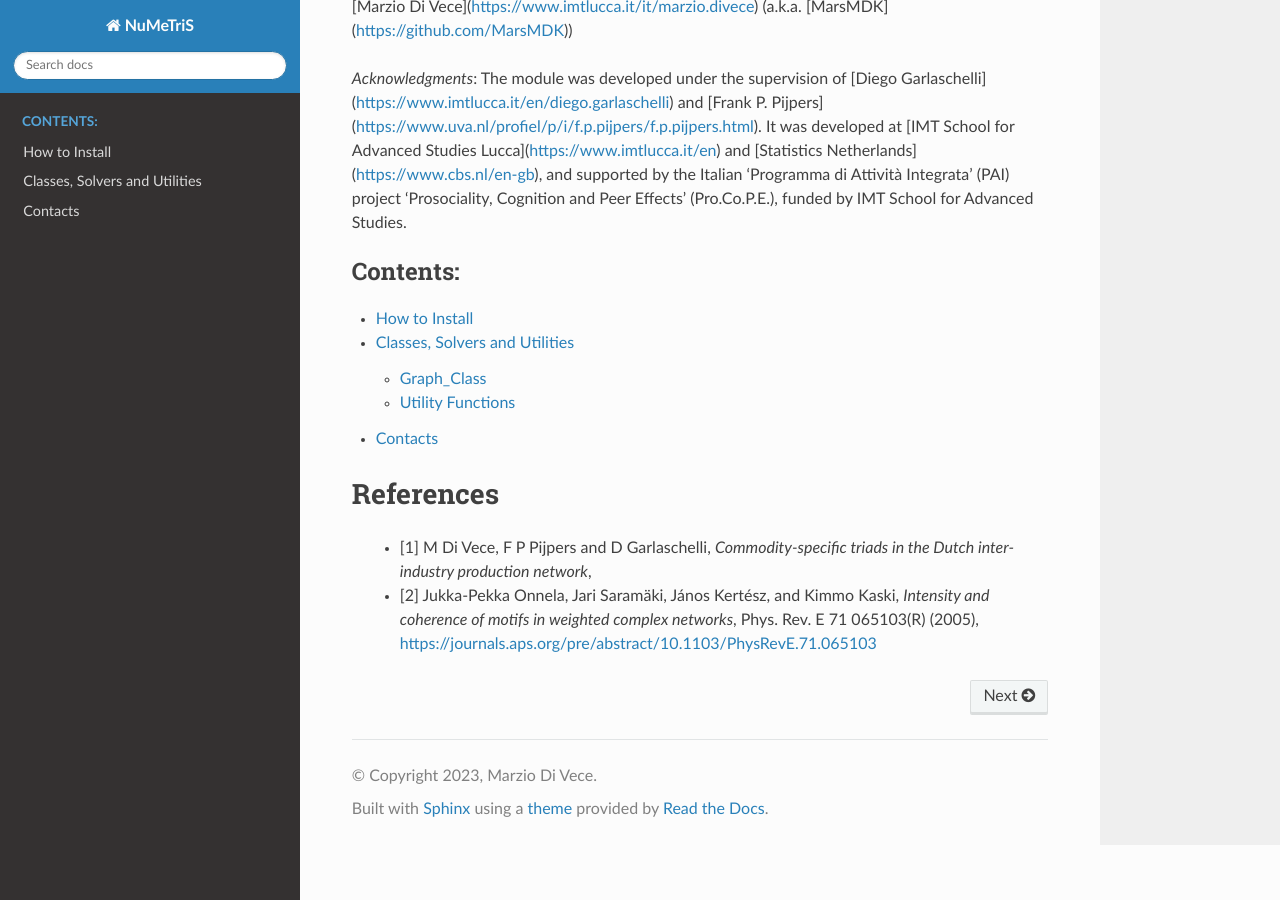
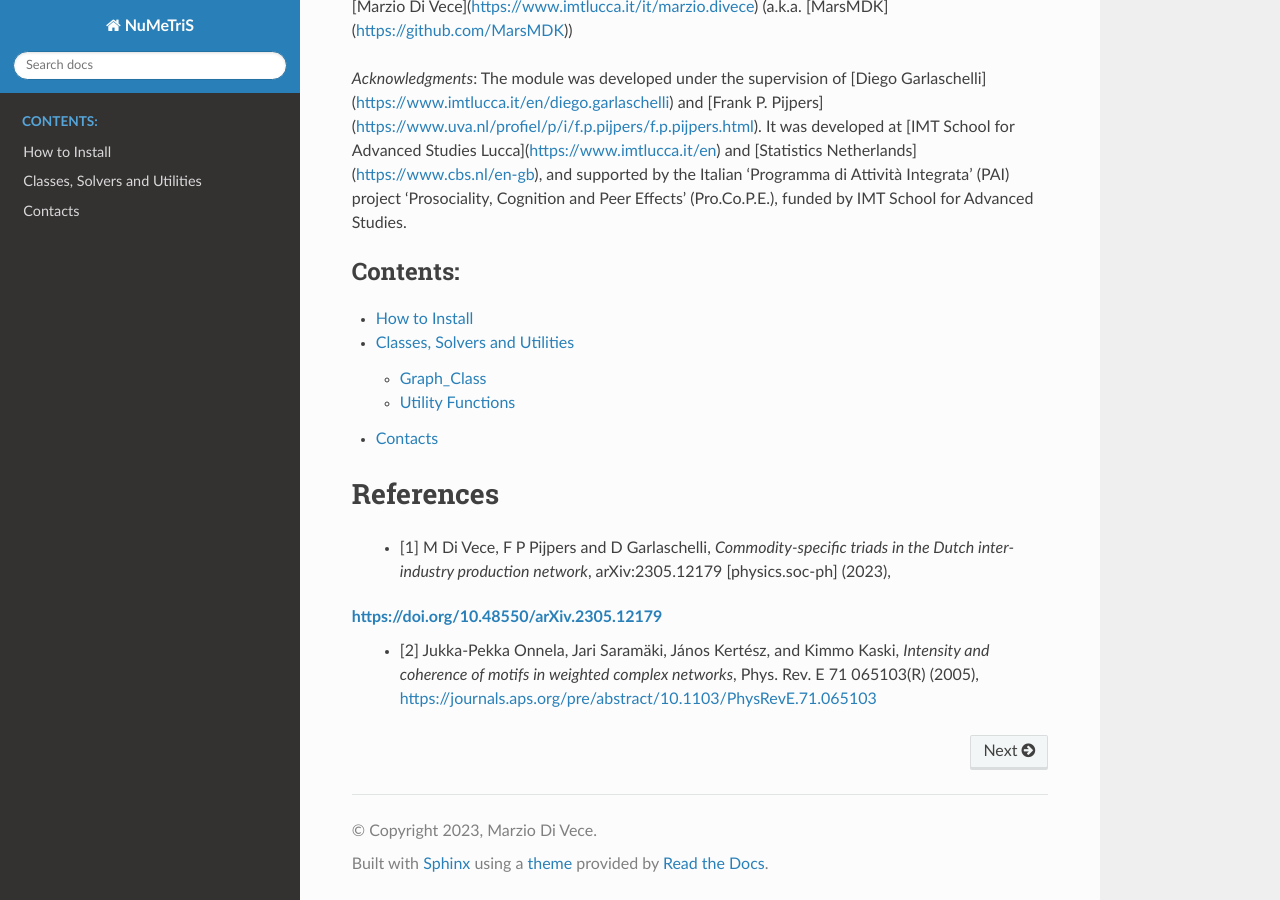
Before and after one commit to MarsMDK/NuMeTriS, a Sphinx documentation site: the page built from docs/source/index.rst, in a window 1280 px wide and 900 px high, scrolled down 4620 px. Built offline with Sphinx 7.4.7 and the Read the Docs theme 2.0.0, drawn with Linux system fonts in a browser that asks for light colours; pages that are not in the unit, such as notebooks, are missing from menus.

Commit message:
Update index.rst

```diff
--- a/docs/source/index.rst
+++ b/docs/source/index.rst
@@ -201,5 +201,6 @@ Guide
 References
 =====================
 
-    - [1] M Di Vece, F P Pijpers and D Garlaschelli, *Commodity-specific triads in the Dutch inter-industry production network*,
+    - [1] M Di Vece, F P Pijpers and D Garlaschelli, *Commodity-specific triads in the Dutch inter-industry production network*,  	arXiv:2305.12179 [physics.soc-ph] (2023),
+https://doi.org/10.48550/arXiv.2305.12179
     - [2] Jukka-Pekka Onnela, Jari Saramäki, János Kertész, and Kimmo Kaski, *Intensity and coherence of motifs in weighted complex networks*, Phys. Rev. E 71 065103(R) (2005), https://journals.aps.org/pre/abstract/10.1103/PhysRevE.71.065103
```
